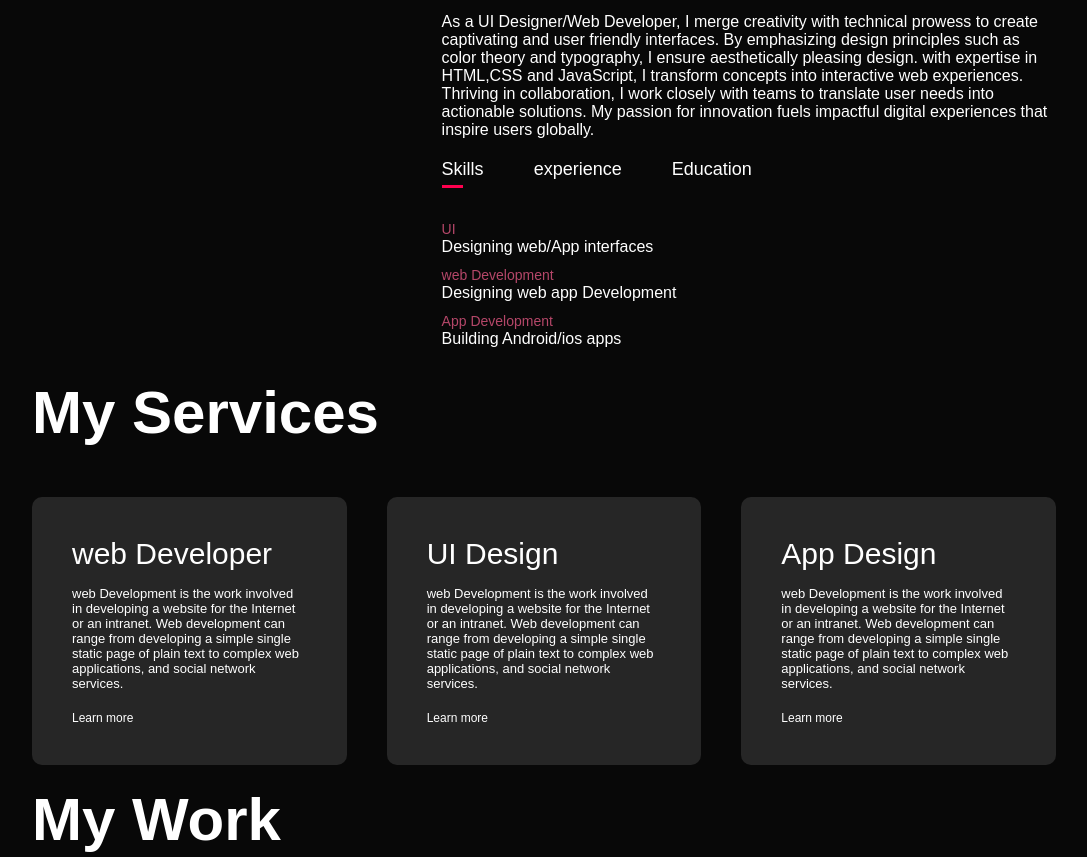
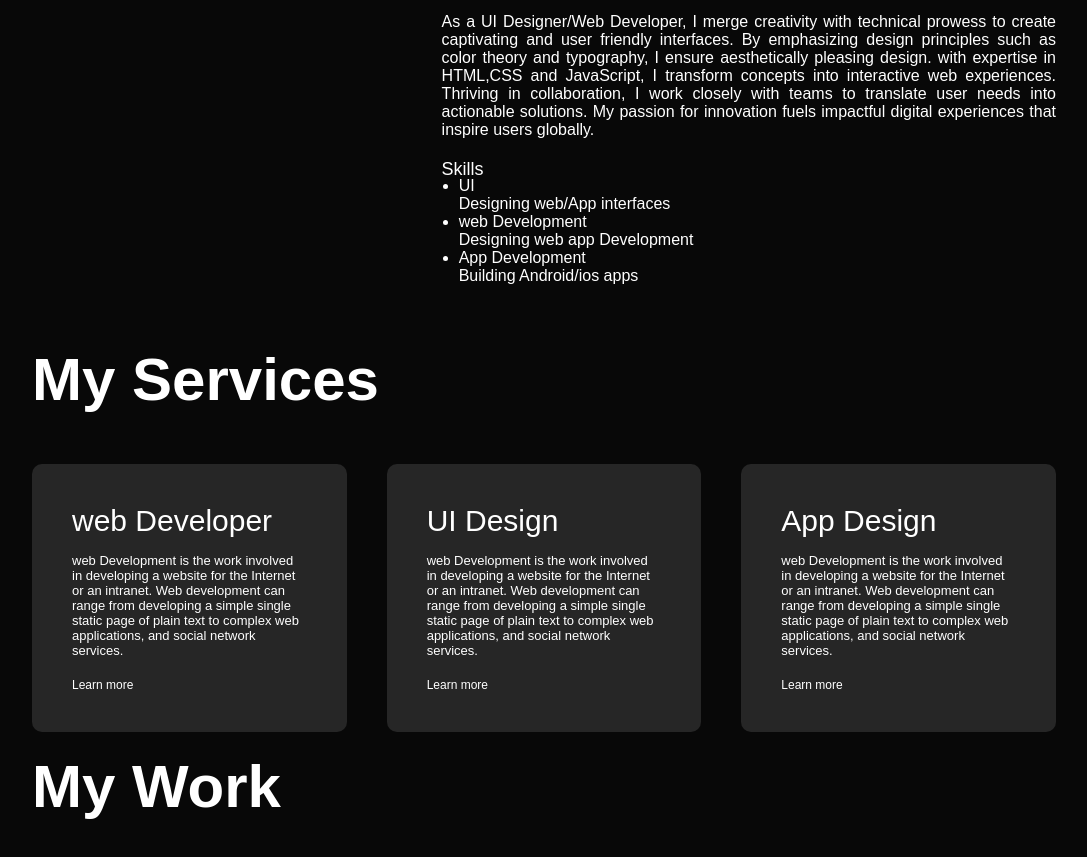
Before and after one commit to BhoomikaManthu/Bhoomikamanthu, a plain HTML site: page index.html in a window 1280 px wide. Shown: the part 866-1723 px from the top of the page, without its empty margins (96-1183 px from the left). Drawn offline with Linux system fonts and the light colour scheme.

Commit message:
enter the text here

```diff
--- a/Portfolio.css
+++ b/Portfolio.css
@@ -58,6 +58,9 @@ nav ul li a:hover::after{
 .header-text{
     margin-top: 20%;
     font-size: 30px;
+a:visited{
+    color:white;
+}
 }
 .header-text h1{
     font-size: 60px;
@@ -97,9 +100,10 @@ nav ul li a:hover::after{
 .tab-titles{
     display: flex;
     margin: 20px 0 40px;
+
 }
 .tab-links{
-    margin-right: 50px;
+    margin-right: -25px;
     font-size: 18px;
     font-weight: 500;
     cursor: pointer;
@@ -109,10 +113,9 @@ nav ul li a:hover::after{
     content: '';
     width: 0;
     height: 3px;
-    background: #ff004f;
     position: absolute;
     left: 0;
-    bottom: -8px;
+    bottom: 110px;
     transition: 0.5s;
 }
 
@@ -301,3 +304,65 @@ form .btn2{
     margin-top: 30px;
     display: flex;
 }
+.parag{
+    text-align: justify;
+}
+.Button1 .button2 {
+    color: aliceblue;
+    background-color: #080808;
+    padding: 10px;
+    border: 1px solid #ff004f;
+    border-radius: 4px;
+    transition: background-color ease-in 2s;
+}
+.Button1 > .button2:hover{
+    background-color: #ff004f;
+}
+.About-me::before {
+    transform: scaleX(0);
+    transform-origin: bottom right;
+  }
+
+  .About-me:hover::before {
+    transform: scaleX(1);
+    transform-origin: bottom left;
+  }
+
+  .About-me::before {
+    content: " ";
+    display: block;
+    position: absolute;
+    top: 0; right: 0; bottom: 0; left: 0;
+    inset: 0 0 0 0;
+    background:#c40240;
+    z-index: -1;
+    transition: transform .3s ease;
+    border-radius: 7px;
+    opacity: 0.6;
+
+  }
+
+  .About-me {
+    position: relative;
+  }
+
+  html {
+    block-size: 100%;
+    inline-size: 100%;
+  }
+
+  .About-me{
+    min-block-size: 100%;
+    min-inline-size: 100%;
+    margin: 0;
+    box-sizing: border-box;
+    display: grid;
+    place-content: center;
+    font-family: system-ui, sans-serif;
+  }
+
+  @media (orientation: landscape) {
+    body {
+      grid-auto-flow: column;
+    }
+  }
--- a/portfolio.html
+++ b/index.html
@@ -23,6 +23,7 @@
         <div class="header-text">
             <p>UI Designer/Web Developer</p>
             <h1>Hello I'm <span>Bhoomika</span><br>From India</h1>
+            <a href="C:\Users\bhoom\Downloads\portfolio\bhoomika cv.docx" download class="Button1"><button class="button2">Download CV</button></a>
         </div>
     </div>
 </div>
@@ -34,40 +35,30 @@
                 <img src="C:\Users\bhoom\Desktop\bhoomi178.jpg">
             </div>
             <div class="about-col-2">
+                <div class="About-me">
                 <h1 class="sub-title">About Me</h1>
-                <p>As a UI Designer/Web Developer, I merge creativity with technical prowess to create captivating and user friendly interfaces. By emphasizing design principles such as color theory and typography, I ensure aesthetically pleasing design. with expertise in HTML,CSS and JavaScript, I transform concepts into interactive web experiences. Thriving in collaboration, I work closely with teams to translate user needs into actionable solutions. My passion for innovation fuels impactful digital experiences that inspire users globally.</p>
+                <p class="parag">As a UI Designer/Web Developer, I merge creativity with technical prowess to create captivating
+                   and user friendly interfaces. By emphasizing design principles such as color theory and typography,
+                    I ensure aesthetically pleasing design. with expertise in HTML,CSS and JavaScript, I transform concepts
+                    into interactive web experiences. Thriving in collaboration, I work closely with teams to translate user
+                     needs into actionable solutions. My passion for innovation fuels impactful digital experiences that inspire
+                     users globally.</p>
 
             <div class="tab-titles">
             <p class="tab-links active-link" onclick="opentab('Skills')">Skills</p>
-            <p class="tab-links" onclick="opentab('experience')">experience</p>
-            <p class="tab-links" onclick="opentab('education')">Education</p>
+            <div class="tab-contents active-tab" id="skills">
             </div>
-            <div class="tab-contents active-tab" id="skills">
                 <ul>
-                    <li><span>UI</span><br>Designing web/App interfaces</li>
+                   <br> <li><span>UI</span><br>Designing web/App interfaces</li>
                     <li><span>web Development</span><br>Designing web app Development</li>
                     <li><span>App Development</span><br>Building Android/ios apps</li>
                 </ul>
             </div>
-            <div class="tab-contents" id="experience">
-                <ul>
-                    <li><span>2021-Current</span><br>UI design Training  at ET Institute</li>
-                    <li><span>2019-2021</span><br>Team lead at starApp LLC.</li>
-                    <li><span>2017-2019</span><br>UI Design Executive at Coin Digital Ltd.</li>
-                    <li><span>2016-2017</span><br>Internship at ekart eCommerce.</li>
-                </ul>
-            </div>
-            <div class="tab-contents" id="education">
-                <ul>
-                    <li><span>2016</span><br>UI/UX Design Training at ET Institute</li>
-                    <li><span>2016</span><br>MBA from MIT Bangalore.</li>
-                    <li><span>2014</span><br>BBA from ISM Bangalore.</li>
-                </ul>
-            </div>
-            </div>
+            </div></div>
         </div>
     </div>
 </div>
+</body>
 <!-- ---------------services--------------- -->
 <div id=>
     <div class="container" id="SERVICES">
@@ -97,7 +88,7 @@
         <h1 class="sub-title">My Work</h1>
         <div class="work-list">
                 <div class="work">
-                    <img src="images/134.jpg">
+                    <img src="C:\Users\bhoom\Desktop\bhoomi.689.jpg">
                 <div class="layer">
                     <h3>Mobile APP</h3>
                     <p>The app connects you yo the tablented people around the world. Download it from play store.</p>
@@ -105,7 +96,7 @@
                 </div>
                 </div>
                 <div class="work">
-                    <img src="images/134.jpg">
+                    <img src="C:\Users\bhoom\Desktop\bhoomika.342.jpeg">
                     <div class="layer">
                         <h3>Marketing  App</h3>
                         <p>The app connects you yo the tablented people around the world. Download it from play store.</p>
@@ -113,7 +104,7 @@
                     </div>
             </div>
             <div class="work">
-                <img src="images/134.jpg">
+                <img src="C:\Users\bhoom\Desktop\hansi123.jpeg">
                 <div class="layer">
                     <h3>Designing App</h3>
                     <p>The app connects you yo the tablented people around the world. Download it from play store.</Table></p>
@@ -136,7 +127,7 @@
                 <p><i class="fas fa-phone-square-alt"></i>04-08988567</p>
                 <div class="social-icons">
                     <a href="https://facebook.com/"><i class="fab fa-facebook"></i></a>
-                    <a href="https://www.instagram.com/?hl=en" ><img src="images/igicon.png" class="Instagram"></a>
+                    <a href="https://www.instagram.com/?hl=en" ><img src="C:\Users\bhoom\Desktop\hansi789.jpeg" class="Instagram"></a>
                     <a href="https://youtube.com" ><img src="C:\Users\bhoom\Desktop\bhoomi1209.png" class="youtube"></a>
 
                 </div>
```
Also changed, not shown: 1 other file.
